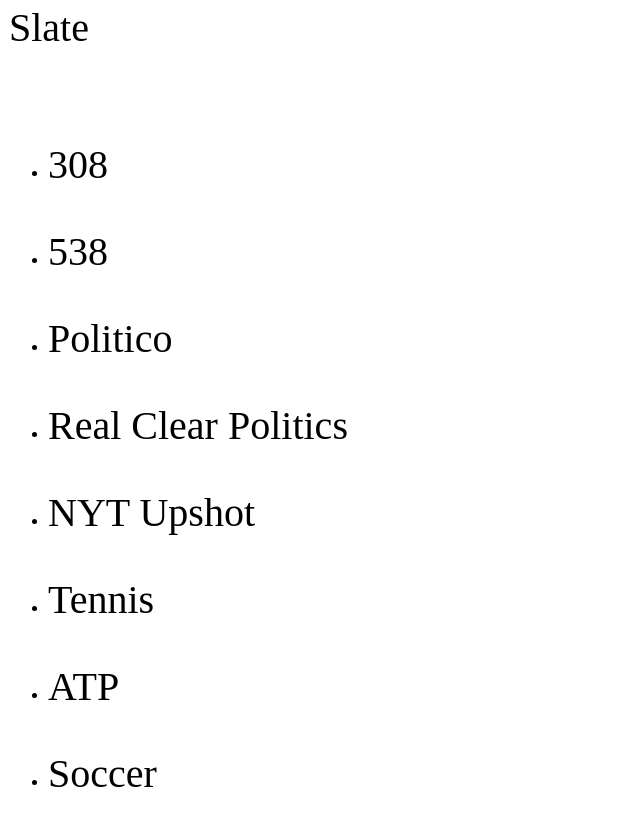
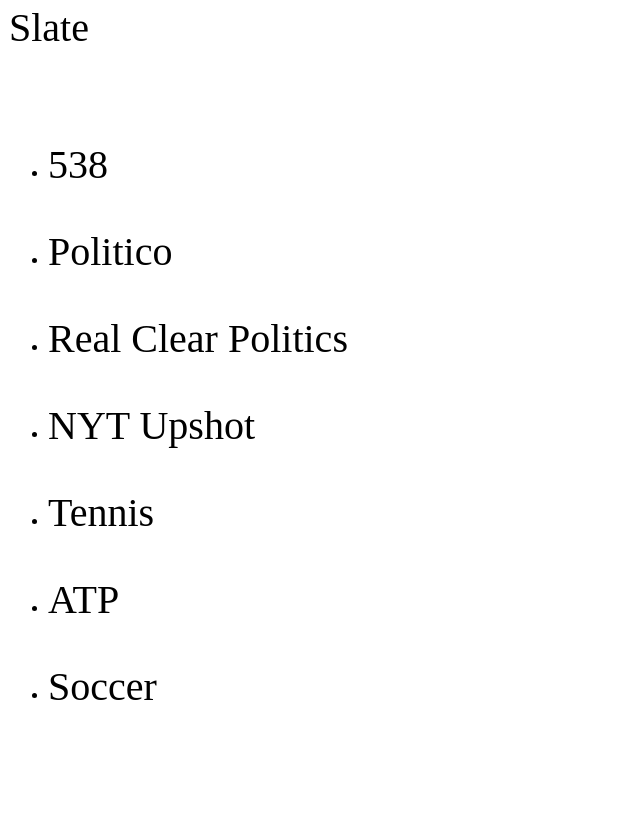
Before and after one commit to kjmcgillivray/kjmcgillivray.github.io, a plain HTML site: page index.html in a window 1280 px wide. Shown: the part 1061-1886 px from the top of the page, without its empty margins (0-640 px from the left). After the commit the page ends 1827 px from the top, so only its background shows below. Drawn offline with Linux system fonts and the light colour scheme.

Commit message:
Update index.html
Remove 308

```diff
--- a/index.html
+++ b/index.html
@@ -262,13 +262,6 @@
 
 
 
-<li>
-<a   rel="noreferrer"  target="_top"  href=  "       http://www.threehundredeight.com
-  "  >   308
-</a>
-
-</li>
-
 
 
 
```
